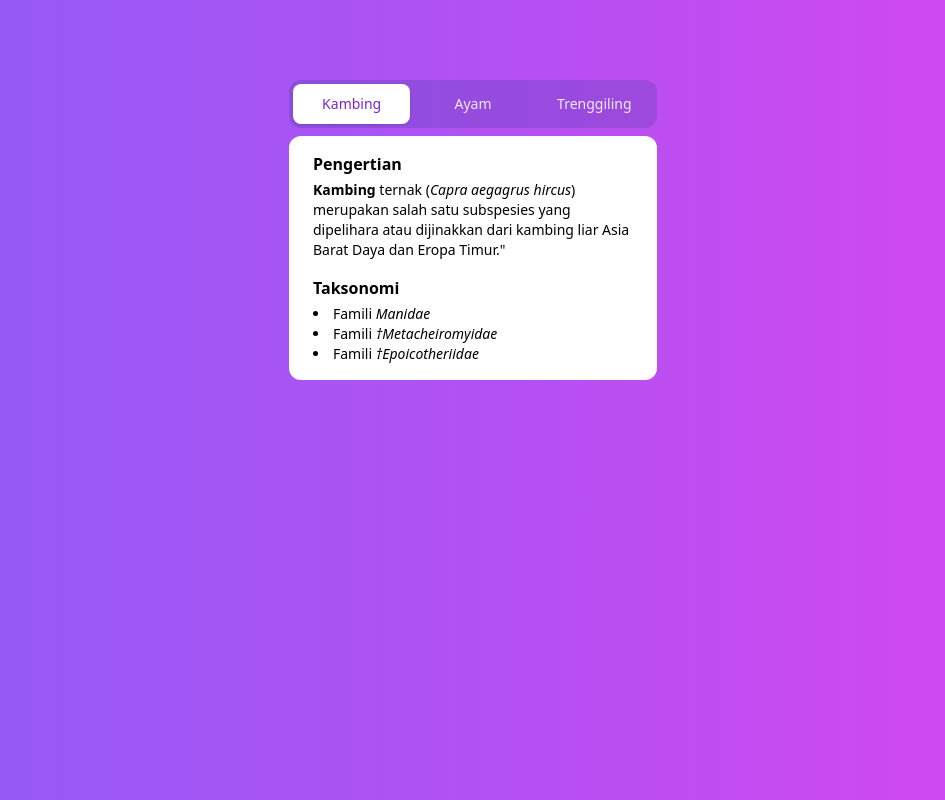
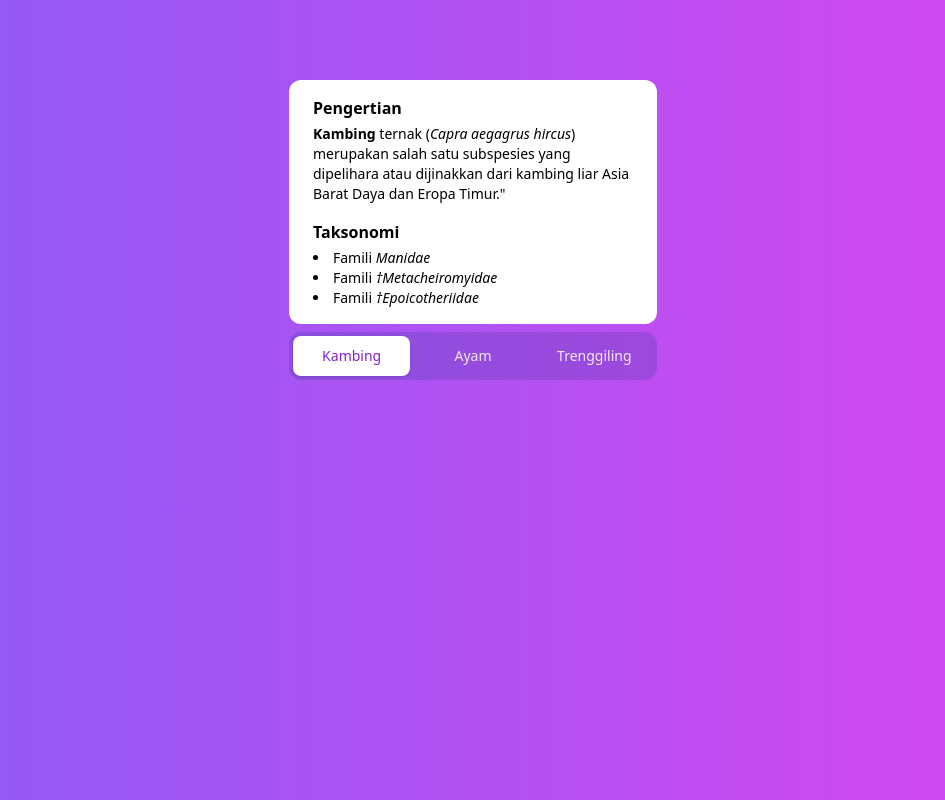
Before and after one commit to suliskh/example-compound-component, a React (Vite) app: page / in a window 1280 px wide. Shown: the whole page, without its empty margins (167-1112 px from the left). Built offline with nearby package versions, Linux system fonts and the light colour scheme.

Commit message:
feat(step-3): add position prop

```diff
--- a/src/App.tsx
+++ b/src/App.tsx
@@ -5,6 +5,7 @@ function App() {
     <div className="bg-gradient-to-r from-violet-500 to-fuchsia-500 min-h-screen">
       <div className="container mx-auto px-10 max-w-md pt-20">
         <Tabs
+          position="end"
           items={[
             {
               key: "kambing",
@@ -68,8 +69,8 @@ function App() {
                     <i>Manidae</i>, memiliki tiga genera, yaitu <i>Manis</i>{" "}
                     yang terdiri dari empat spesies yang hidup di Asia,{" "}
                     <i>Phataginus</i> yang terdiri dari dua spesies hidup di
-                    Afrika, dan <i>Smutsia</i> yang terdiri dari dua spesies juga
-                    tinggal di Afrika
+                    Afrika, dan <i>Smutsia</i> yang terdiri dari dua spesies
+                    juga tinggal di Afrika
                   </p>
                 </div>
               ),
--- a/src/components/Tab/index.tsx
+++ b/src/components/Tab/index.tsx
@@ -3,7 +3,10 @@ import clsx from "clsx";
 
 type TabsProps = {
   items: Array<TabItem>;
+  position?: TabPosition;
 };
+
+type TabPosition = "start" | "end";
 
 type TabItem = {
   key: string;
@@ -11,11 +14,16 @@ type TabItem = {
   content: React.ReactNode;
 };
 
-export default function Tabs({ items }: TabsProps) {
+const positionStyle = {
+  start: "flex-col",
+  end: "flex-col-reverse space-y-reverse",
+};
+
+export default function Tabs({ items, position = "start" }: TabsProps) {
   const [selected, setSelected] = useState<string>(items[0].key);
 
   return (
-    <div className="space-y-2">
+    <div className={clsx("flex space-y-2 ", positionStyle[position])}>
       <div
         role="tablist"
         className="flex space-x-1 rounded-xl bg-blue-900/20 p-1"
```
